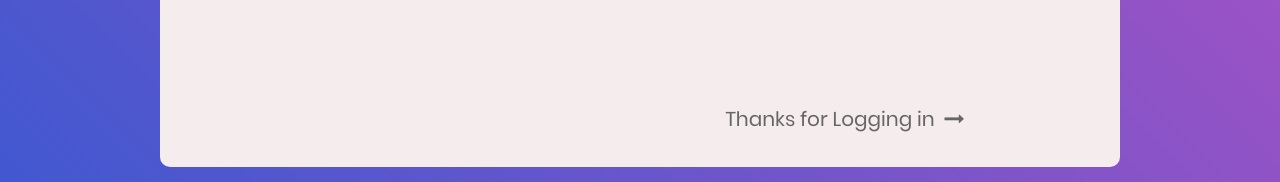
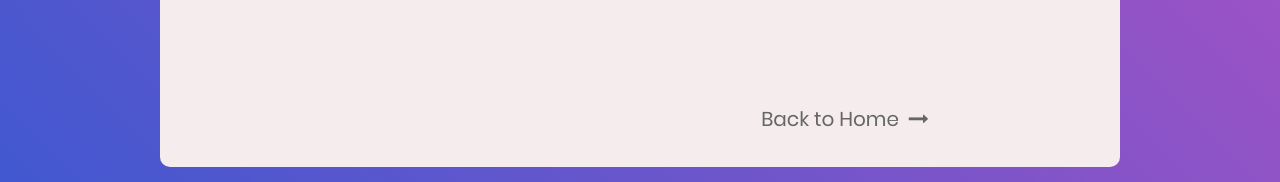
Before and after one commit to abdullahbilalawan/CarRentalSystem, a PHP site: page /employee_login.php in a window 1280 px wide. Shown: the part 740-922 px from the top of the page. Run offline with PHP 8.4, Linux system fonts and the light colour scheme; some web fonts are replaced.

Commit message:
Update employee_login.php

```diff
--- a/employee_login.php
+++ b/employee_login.php
@@ -116,8 +116,8 @@
 					</div>
 
 					<div class="text-center p-t-136">
-						<a class="txt2" href="registerationht.php">
-							Thanks for Logging in
+						<a class="txt2" href="home.php">
+							Back to Home
 							<i class="fa fa-long-arrow-right m-l-5" aria-hidden="true"></i>
 						</a>
 					</div>
```
